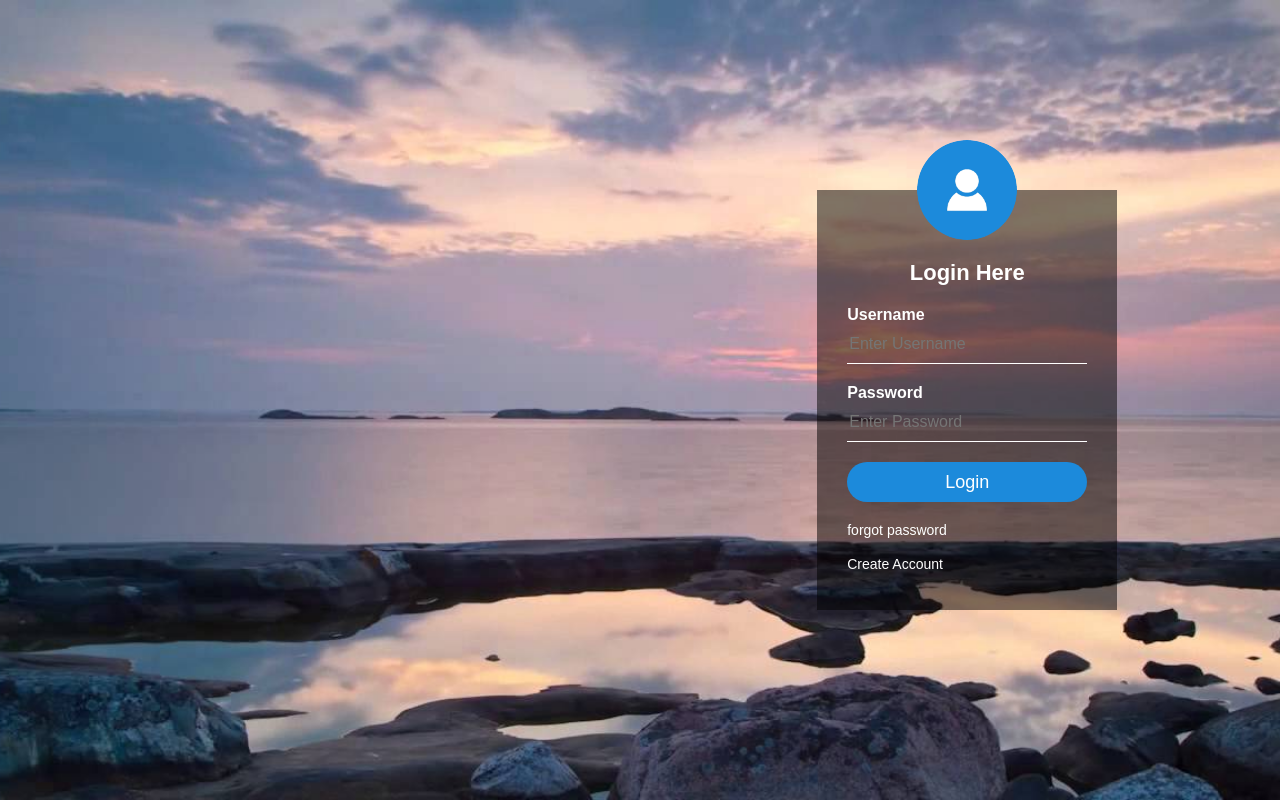
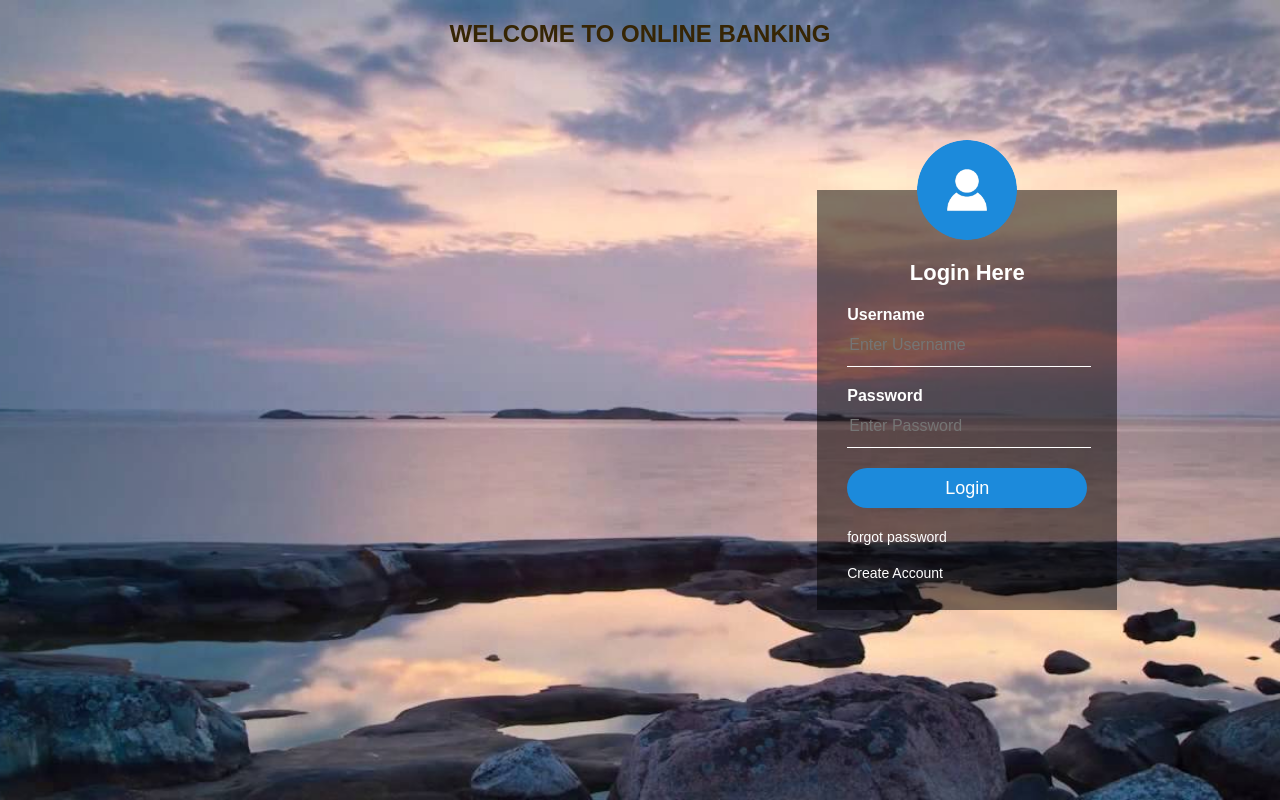
Before and after one commit to adnanshareef-007/project, a PHP site: page / in a window 1280 px wide. Run offline with PHP 8.4, Linux system fonts and the light colour scheme.

Commit message:
I have edited the center text it no longer moves but stays at middle. also I have added the doctype and lang.

```diff
--- a/Index.html
+++ b/Index.html
@@ -1,11 +1,12 @@
+<!DOCTYPE HTML>
 <html>
-<head>
+        <head lang=en>
             <title> Online Banking System </title>
             <link rel="stylesheet" type="text/css" href="style.css">
         </head>
             <body>
 
-        <h1  align="center" aria-atomic="true"> <marquee>WELCOME TO ONLINE BANKING</marquee></h2>
+                <h2  id=top_text> WELCOME TO ONLINE BANKING</h2>
             <div class="login-box">
             <img src="avatar.png" class="avatar">
                 <h1>Login Here</h1>
--- a/Style.css
+++ b/Style.css
@@ -1,10 +1,19 @@
+html{
+    min-height: 100%;
+}
 body{
+    min-height: 100%;
     margin: 0;
     padding: 0;
     background: url(image1.jpg);
     background-size: cover;
     background-position: center;
     font-family: sans-serif;
+}
+
+#top_text{
+    text-align: center;
+    color: #362504;
 }
 .login-box{
     width: 300px;
```
Lines whose indentation alone changed are shown as unchanged.
